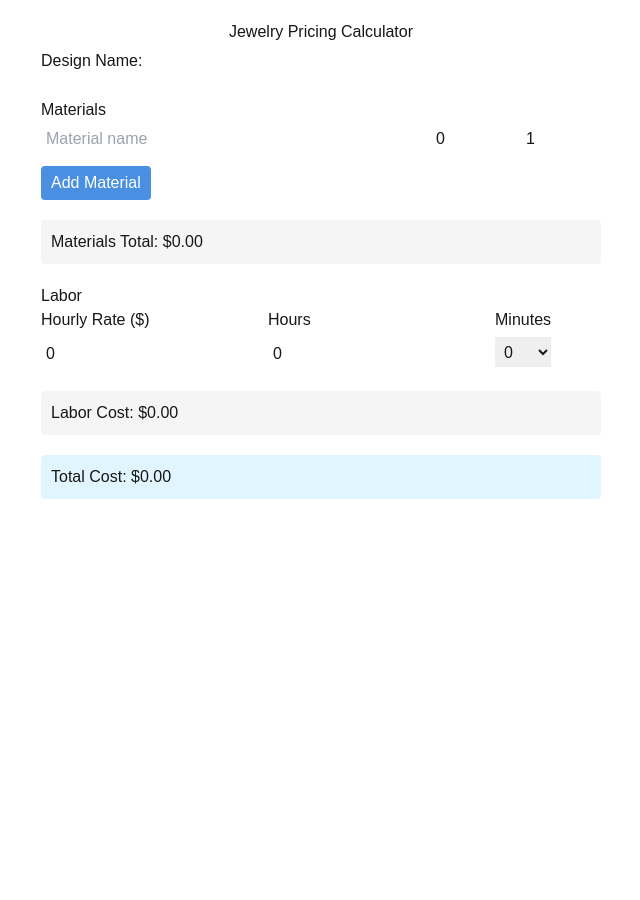
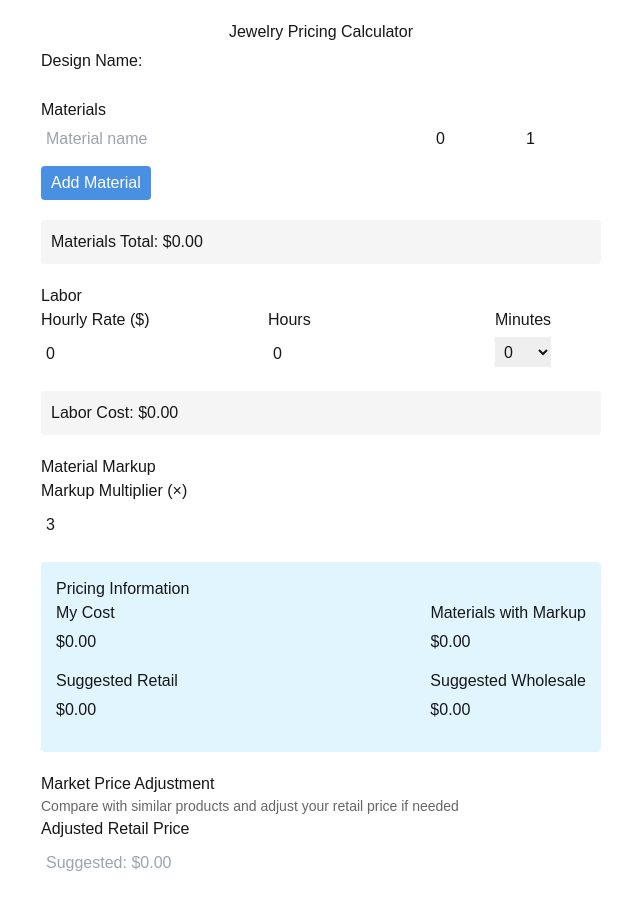
Before and after one commit to pixiegirl32/jewelrypricingcalculator, a Next.js app: page / in a window 1280 px wide. Shown: the whole page, without its empty margins (319-959 px from the left). Before the commit the page ends 800 px from the top, so only its background shows below. Built offline with nearby package versions, Linux system fonts and the light colour scheme.

Commit message:
Update Calculator.jsx

```diff
--- a/src/components/Calculator.jsx
+++ b/src/components/Calculator.jsx
@@ -16,6 +16,12 @@ const Calculator = () => {
     minutes: 0
   });
 
+  // Pricing settings
+  const [settings, setSettings] = useState({
+    materialMarkup: 3,
+    customRetailPrice: null
+  });
+
   // Update material line
   const updateMaterial = (index, field, value) => {
     const updatedMaterials = [...materials];
@@ -30,7 +36,18 @@ const Calculator = () => {
   const materialTotal = materials.reduce((sum, mat) => sum + (mat.cost * mat.quantity), 0);
   const laborHours = labor.hours + (labor.minutes / 60);
   const laborCost = labor.hourlyRate * laborHours;
-  const totalCost = materialTotal + laborCost;
+
+  // My cost calculation
+  const myCost = materialTotal + laborCost;
+
+  // Material markup calculation
+  const materialWithMarkup = materialTotal * settings.materialMarkup;
+  const suggestedRetailPrice = materialWithMarkup + laborCost;
+  const suggestedWholesalePrice = suggestedRetailPrice / 2;
+
+  // Final prices with custom retail (if provided)
+  const finalRetailPrice = settings.customRetailPrice || suggestedRetailPrice;
+  const finalWholesalePrice = finalRetailPrice / 2;
 
   return (
     <div style={{ maxWidth: '600px', margin: '0 auto', padding: '20px' }}>
@@ -133,9 +150,89 @@ const Calculator = () => {
         <h3>Labor Cost: ${laborCost.toFixed(2)}</h3>
       </div>
 
-      {/* Display total cost */}
-      <div style={{ marginTop: '20px', padding: '10px', background: '#e1f5fe', borderRadius: '4px' }}>
-        <h2>Total Cost: ${totalCost.toFixed(2)}</h2>
+      {/* Material Markup */}
+      <div style={{ marginTop: '20px' }}>
+        <h2>Material Markup</h2>
+        <div>
+          <label>Markup Multiplier (×)</label>
+          <input
+            type="number"
+            value={settings.materialMarkup}
+            onChange={(e) => setSettings({...settings, materialMarkup: Number(e.target.value) || 1})}
+            style={{ display: 'block', width: '100%', padding: '5px', marginTop: '5px' }}
+            min="1"
+            step="0.1"
+          />
+        </div>
+      </div>
+
+      {/* Pricing Information */}
+      <div style={{ marginTop: '20px', background: '#e1f5fe', padding: '15px', borderRadius: '4px' }}>
+        <h2 style={{ marginTop: '0' }}>Pricing Information</h2>
+
+        <div style={{ display: 'flex', justifyContent: 'space-between', marginBottom: '15px' }}>
+          <div>
+            <h3 style={{ margin: '0 0 5px 0' }}>My Cost</h3>
+            <p style={{ margin: '0' }}>${myCost.toFixed(2)}</p>
+          </div>
+          <div>
+            <h3 style={{ margin: '0 0 5px 0' }}>Materials with Markup</h3>
+            <p style={{ margin: '0' }}>${materialWithMarkup.toFixed(2)}</p>
+          </div>
+        </div>
+
+        <div style={{ display: 'flex', justifyContent: 'space-between', marginBottom: '15px' }}>
+          <div>
+            <h3 style={{ margin: '0 0 5px 0' }}>Suggested Retail</h3>
+            <p style={{ margin: '0' }}>${suggestedRetailPrice.toFixed(2)}</p>
+          </div>
+          <div>
+            <h3 style={{ margin: '0 0 5px 0' }}>Suggested Wholesale</h3>
+            <p style={{ margin: '0' }}>${suggestedWholesalePrice.toFixed(2)}</p>
+          </div>
+        </div>
+      </div>
+
+      {/* Market Adjustment */}
+      <div style={{ marginTop: '20px' }}>
+        <h2>Market Price Adjustment</h2>
+        <p style={{ fontSize: '14px', color: '#666' }}>Compare with similar products and adjust your retail price if needed</p>
+
+        <div>
+          <label>Adjusted Retail Price</label>
+          <input
+            type="number"
+            value={settings.customRetailPrice || ''}
+            onChange={(e) => setSettings({
+              ...settings,
+              customRetailPrice: e.target.value ? Number(e.target.value) : null
+            })}
+            placeholder={`Suggested: $${suggestedRetailPrice.toFixed(2)}`}
+            style={{ display: 'block', width: '100%', padding: '5px', marginTop: '5px' }}
+            step="0.01"
+          />
+        </div>
+
+        {settings.customRetailPrice && (
+          <div style={{ marginTop: '15px', background: '#e8f5e9', padding: '15px', borderRadius: '4px' }}>
+            <div style={{ display: 'flex', justifyContent: 'space-between' }}>
+              <div>
+                <h3 style={{ margin: '0 0 5px 0' }}>Final Retail Price</h3>
+                <p style={{ margin: '0', fontWeight: 'bold' }}>${finalRetailPrice.toFixed(2)}</p>
+                <p style={{ margin: '5px 0 0 0', fontSize: '14px' }}>
+                  Profit: ${(finalRetailPrice - myCost).toFixed(2)}
+                </p>
+              </div>
+              <div>
+                <h3 style={{ margin: '0 0 5px 0' }}>Final Wholesale Price</h3>
+                <p style={{ margin: '0', fontWeight: 'bold' }}>${finalWholesalePrice.toFixed(2)}</p>
+                <p style={{ margin: '5px 0 0 0', fontSize: '14px' }}>
+                  Profit: ${(finalWholesalePrice - myCost).toFixed(2)}
+                </p>
+              </div>
+            </div>
+          </div>
+        )}
       </div>
     </div>
   );
```
